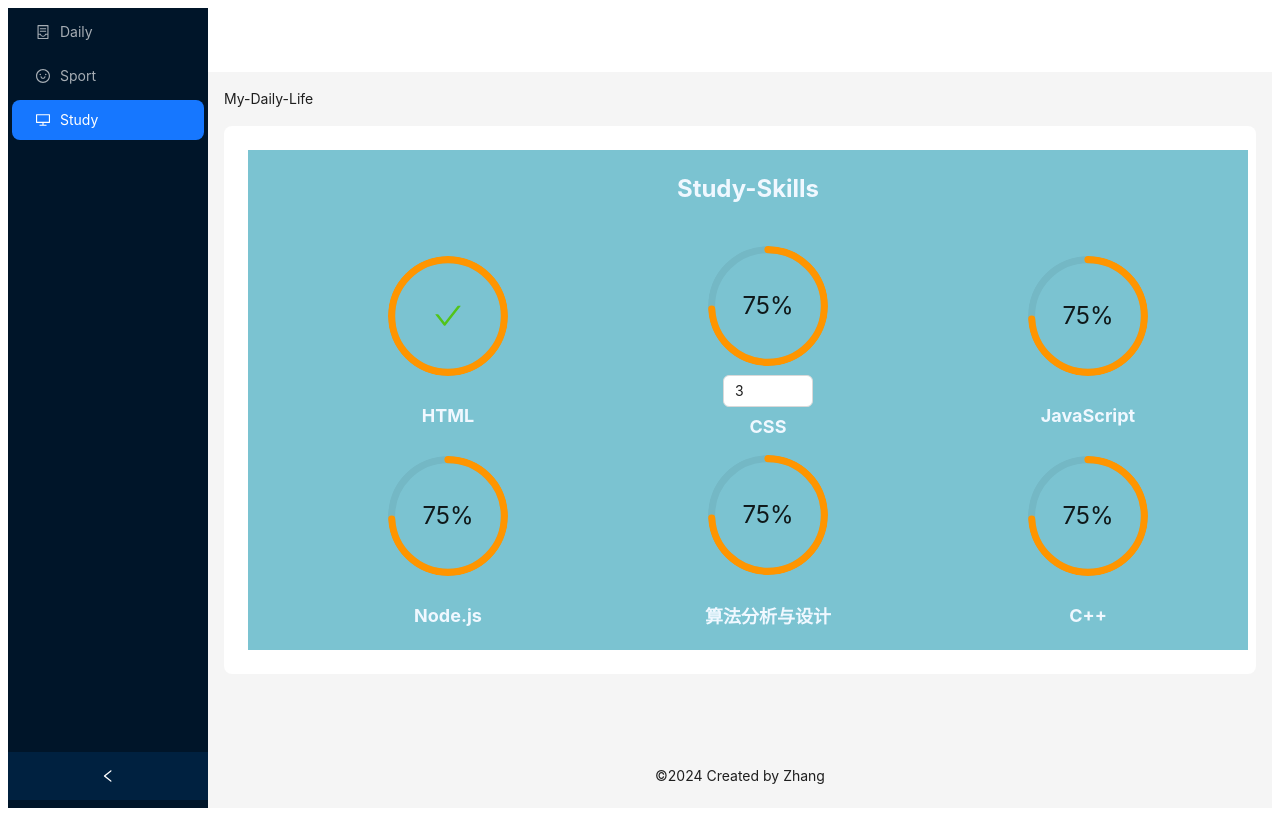
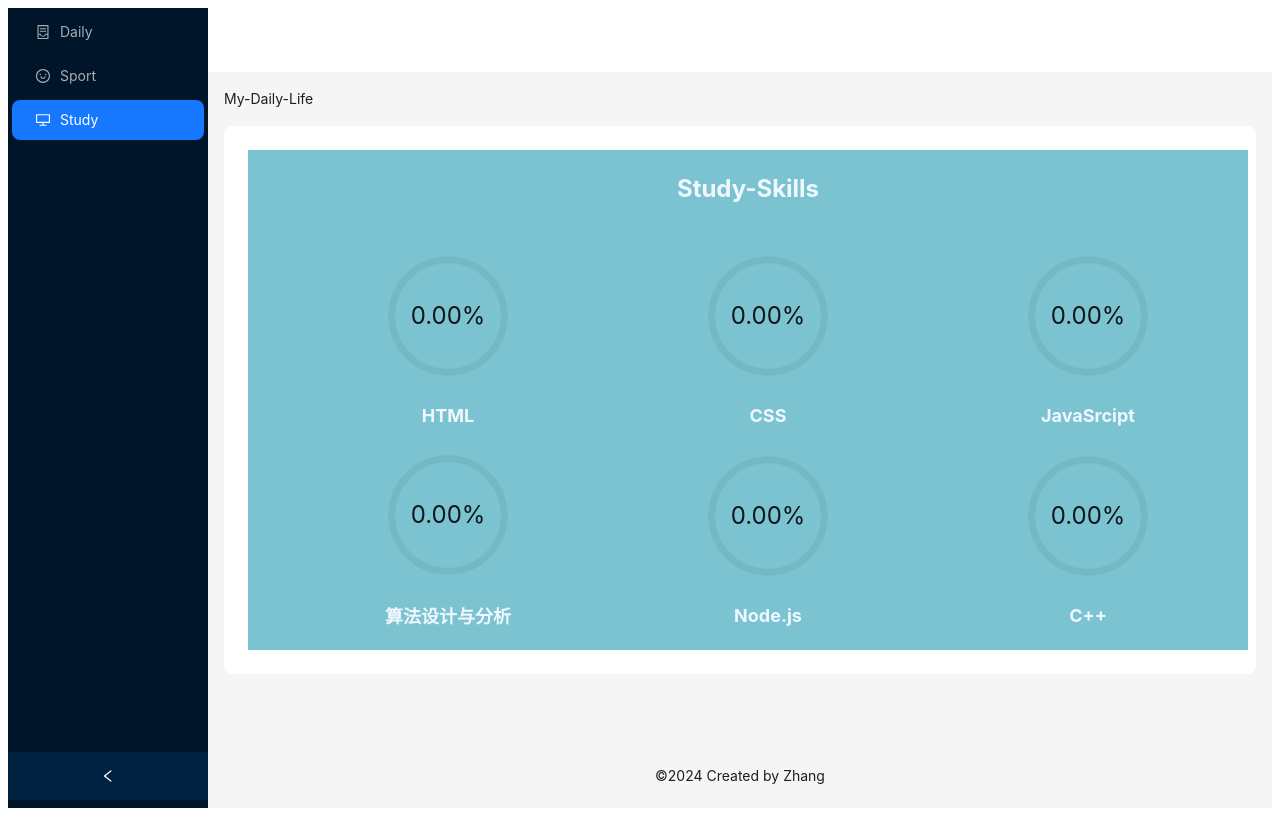
Before and after one commit to continuing2022/first-react, a React (Create React App) app: page /3 in a window 1280 px wide. Built offline with nearby package versions, Linux system fonts and the light colour scheme.

Commit message:
封装组件

```diff
--- /dev/null
+++ b/src/component/index.js
@@ -0,0 +1,49 @@
+
+import { Flex, Progress, Tooltip, InputNumber } from 'antd';
+import { useState } from 'react';
+export const StudyPercent = (params) => {
+    // 控制输入框的显示与否
+    const [showInput, setShowInput] = useState(false);
+
+    const handleProgressClick = () => {
+        setShowInput(!showInput);
+    };
+    // 实现将数字框与百分比联动
+    const [number, setNumber] = useState(0);
+
+    // 更改number
+    const changeNumber = (value) => {
+        setNumber(value);
+        console.log(value);
+    }
+
+    return (
+        < >
+            <Flex gap="small">
+                {/* 添加提示词 */}
+                <Tooltip title={`当前${params.name}课程看到第${number}集`}>
+                    <div onClick={handleProgressClick}>
+                        <Progress
+                            type="circle"
+                            percent={(number * 100 / params.pages).toFixed(2)}
+                            // 改变颜色
+                            strokeColor="#FF9500"
+                        />
+                    </div>
+                </Tooltip>
+            </Flex>
+
+            {showInput && (
+                <InputNumber
+                    min={0}
+                    max={params.pages}
+                    value={number}
+                    changeOnWheel
+                    onChange={changeNumber}
+                />
+            )}
+
+            <a href={params.url}>{params.name}</a>
+        </>
+    );
+};
--- a/src/pages/Study/index.js
+++ b/src/pages/Study/index.js
@@ -8,11 +8,12 @@ import {
 
 } from '@ant-design/icons';
 
-import { Breadcrumb, Layout, Menu, theme, Flex, Progress, Tooltip, InputNumber } from 'antd';
+import { Breadcrumb, Layout, Menu, theme } from 'antd';
 import { useNavigate } from 'react-router-dom';
 
 
-// 输入框
+// 导入封装好的组件
+import { StudyPercent } from '../../component'
 
 // const onSearch = (value, _e, info) => console.log(info?.source, value);
 const { Header, Content, Footer, Sider } = Layout;
@@ -47,12 +48,6 @@ const Study = () => {
         }
         // navigate(`/{value}`)
     }
-    // 控制输入框的显示与否
-    const [showInput, setShowInput] = useState(false); // State to control visibility of InputNumber
-
-    const handleProgressClick = () => {
-        setShowInput(!showInput); // Toggle the visibility on click
-    };
 
 
     return (
@@ -103,68 +98,22 @@ const Study = () => {
                             <div className='course'>
                                 <ul>
                                     <li>
-                                        <Flex gap="small" wrap>
-                                            {/* 添加提示词 */}
-                                            <Tooltip title="3 done / 3 in progress / 4 to do">
-                                                <div onClick={handleProgressClick}>
-                                                    <Progress type="circle" percent={100}
-                                                        // 改变颜色
-                                                        strokeColor='#FF9500'
-                                                    />
-                                                </div>
-                                            </Tooltip>
-                                        </Flex>
-                                        {showInput && ( // Conditionally render InputNumber
-                                            <InputNumber min={1} max={10} defaultValue={3} changeOnWheel />
-                                        )}
-
-                                        <a href='https://www.bilibili.com/video/BV14J4114768?p=6'>HTML</a>
+                                        <StudyPercent pages={100} name="HTML" url="https://www.bilibili.com/video/BV14J4114768?p=2" />
                                     </li>
                                     <li>
-                                        <Flex gap="small" wrap>
-                                            <Tooltip title="3 done / 3 in progress / 4 to do">
-                                                <Progress type="circle" percent={75}
-                                                    strokeColor='#FF9500' />
-                                            </Tooltip>
-                                        </Flex>
-                                        <InputNumber min={1} max={10} defaultValue={3} changeOnWheel />
-                                        <a href='https://www.bilibili.com/video/BV14J4114768?p=6'>CSS</a>
+                                        <StudyPercent pages={100} name="CSS" url="https://www.bilibili.com/video/BV14J4114768?p=2" />
                                     </li>
                                     <li>
-                                        <Flex gap="small" wrap>
-                                            <Tooltip title="3 done / 3 in progress / 4 to do">
-                                                <Progress type="circle" percent={75}
-                                                    strokeColor='#FF9500' />
-                                            </Tooltip>
-                                        </Flex>
-                                        <a href='https://www.bilibili.com/video/BV1Y84y1L7Nn?p=8'>JavaScript</a>
+                                        <StudyPercent pages={100} name="JavaSrcipt" url="https://www.bilibili.com/video/BV1Y84y1L7Nn?p=3" />
                                     </li>
                                     <li>
-                                        <Flex gap="small" wrap>
-                                            <Tooltip title="3 done / 3 in progress / 4 to do">
-                                                <Progress type="circle" percent={75}
-                                                    strokeColor='#FF9500' />
-                                            </Tooltip>
-                                        </Flex>
-                                        <a href='https://www.bilibili.com/video/BV1a34y167AZ?p=5'>Node.js</a>
+                                        <StudyPercent pages={100} name="算法设计与分析" url="https://www.bilibili.com/video/BV18X4y1k74c?p=3" />
                                     </li>
                                     <li>
-                                        <Flex gap="small" wrap>
-                                            <Tooltip title="3 done / 3 in progress / 4 to do">
-                                                <Progress type="circle" percent={75}
-                                                    strokeColor='#FF9500' />
-                                            </Tooltip>
-                                        </Flex>
-                                        <a href='https://www.bilibili.com/video/BV18X4y1k74c?p=6'>算法分析与设计</a>
+                                        <StudyPercent pages={100} name="Node.js" url="https://www.bilibili.com/video/BV1a34y167AZ?p=2" />
                                     </li>
                                     <li>
-                                        <Flex gap="small" wrap>
-                                            <Tooltip title="3 done / 3 in progress / 4 to do">
-                                                <Progress type="circle" percent={75}
-                                                    strokeColor='#FF9500' />
-                                            </Tooltip>
-                                        </Flex>
-                                        <a href='https://www.bilibili.com/video/BV1et411b73Z?p=7'>C++</a>
+                                        <StudyPercent pages={100} name="C++" url="https://www.bilibili.com/video/BV1et411b73Z?p=4" />
                                     </li>
                                 </ul>
                             </div>
```
